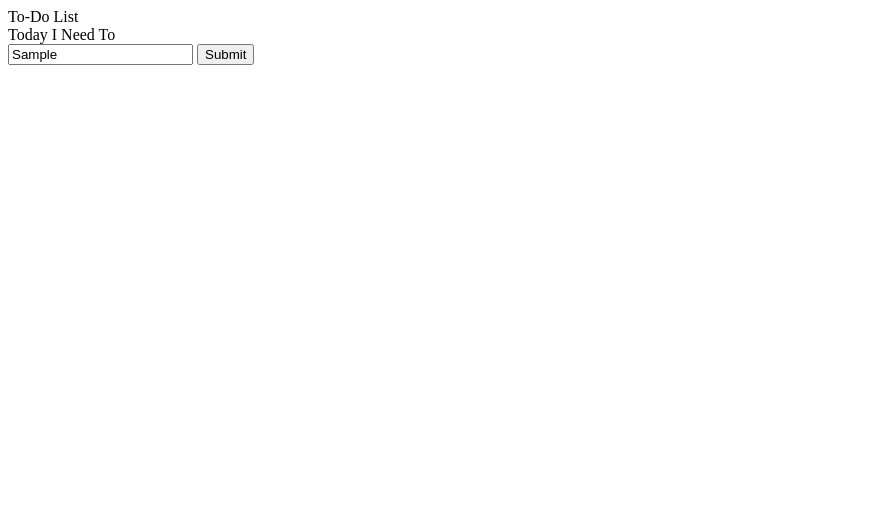
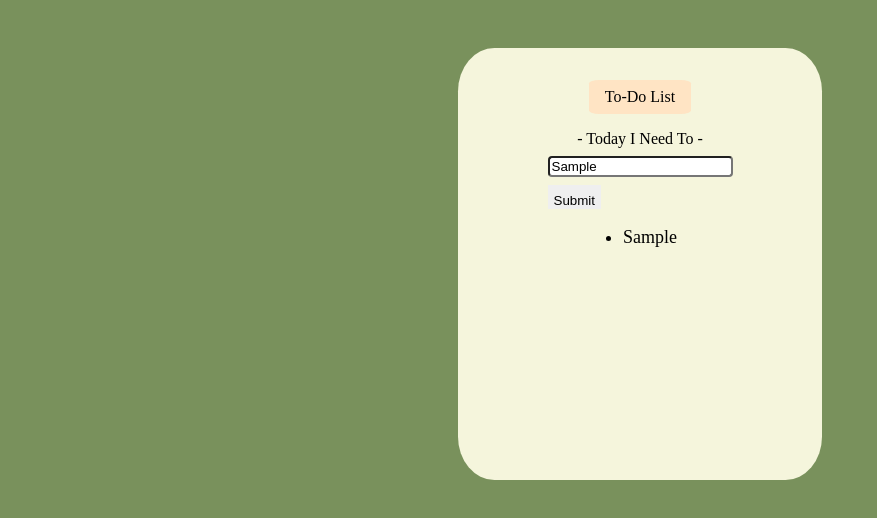
Before and after one commit to dts-kominfo-rea2a/challenge-08-grarizki, a website: page index.html in a window 1280 px wide. Both pictures are taken after typing "Sample" into the empty fields and a click on the button "Submit". Shown: the whole page, without its empty margins (0-877 px from the left). Drawn offline with Linux system fonts and the light colour scheme.

Commit message:
challenge 8

```diff
--- a/index.html
+++ b/index.html
@@ -6,12 +6,65 @@
     <meta name="viewport" content="width=device-width, initial-scale=1.0" />
     <title>Challenge - DOM</title>
   </head>
+  <style>
+    body {
+        background-color: #79915c;
+        display: flex;
+        justify-content: center;
+        margin-top: 3rem;
+    }
+    #app {
+      background-color: beige;
+      display: flex;
+      flex-direction: column;
+      align-items: center;
+      border-radius: 10%;
+      padding: 1rem 2rem;
+      height: 50vmin;
+      width: 300px;
+    }
+
+    #todo-title {
+      margin: 1rem 2rem;
+      background-color: bisque;
+      padding: 0.5rem 1rem;
+      border-radius: 10%;
+    }
+    #todo-subtitle {
+    margin-bottom: 0.5rem;
+    }
+    input {
+    display: flex;
+    flex-direction: column;
+    }
+
+     #todo-input {
+        border-radius: 0.3em;
+        margin: auto;
+    }
+    #todo-input:hover,
+    #todo-input:focus {
+       border-color: rgb(237, 100, 164);
+    }
+    #todo-output {
+      width: 100%;
+      text-align: left;
+      padding-left: 20px;
+      font-size: 18px;
+    }
+    #todo-submit {
+      margin-top: 0.5rem;
+      padding-top: 0.5rem;
+      border: none;
+      cursor: pointer;
+    }
+  </style>
   <body>
     <div id="app">
       <!-- TODO: Buatlah sebuah header dengan id todo-title -->
       <div id="todo-title">To-Do List</div>
       <!-- TODO: Buatlah sebuah subtitle dengan id todo-subtitle -->
-      <div id="todo-subtitle">Today I Need To</div>
+      <div id="todo-subtitle">- Today I Need To -</div>
       <!-- Section: input -->
       <section>
         <!-- TODO: Buatlah sebuah input bertipe text dengan id todo-input -->
@@ -33,16 +86,30 @@
       let input;
       let output;
 
+      button = document.getElementById("todo-submit")
+      input = document.getElementById("todo-input")
+      output = document.getElementById("todo-output")
       // TODO: Buatlah sebuah fungsi dengan nama fnClickHandler
       // Fungsi yang digunakan untuk menambahkan tulisan
       // Jangan ubah cara deklarasi fungsinya, cukup isi saja
-      function fnClickHandler(toDoItem) {}
+      function fnClickHandler(toDoItem) {
+        output.innerHTML += `<li> ${toDoItem} </li>`;
+      }
 
       // TODO: register event onclick / addEventListener untuk button
       // akan menjalankan fungsi fnClickHandler
+      button.addEventListener("click", function () {
+        fnClickHandler(input.value)
+      });
 
       // TODO: register event onkeypress / addEventListener untuk input
       // sehingga saat di input ditekan enter akan menjalankan fungsi fnClickHandler juga
+
+      input.addEventListener("keypress", function(event) {
+        if (event.key === "Enter") {
+          fnClickHandler(input.value);
+        }
+      });
     </script>
   </body>
 </html>
```
